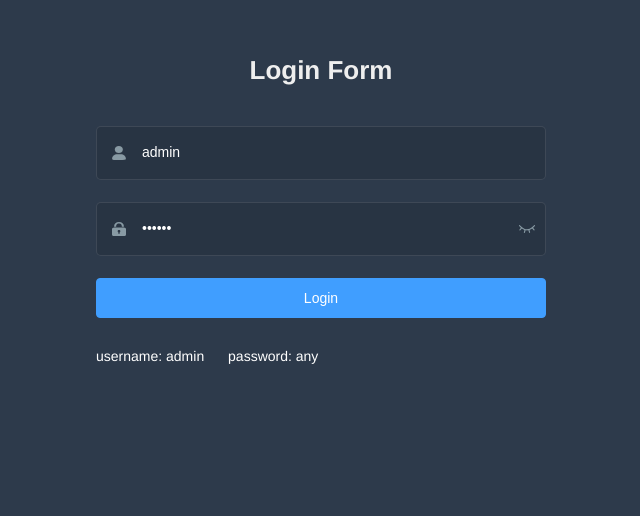
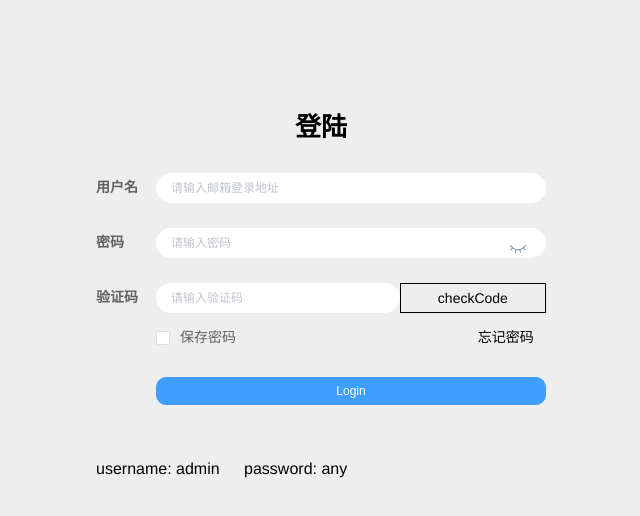
Before and after one commit to Against-violence/AgainstViolenceFE, a Vue app: page /#/login in a window 1280 px wide. Shown: the part 104-620 px from the top of the page, without its empty margins (319-959 px from the left). Built offline with nearby package versions, Linux system fonts and the light colour scheme.

Commit message:
修改注册页布局

```diff
--- a/src/views/login/index.vue
+++ b/src/views/login/index.vue
@@ -1,39 +1,43 @@
 <template>
   <div class="login-container">
-    <el-form ref="loginForm" :model="loginForm" :rules="loginRules" class="login-form" auto-complete="on" label-position="left">
+    <el-form
+      ref="loginForm"
+      size="mini"
+      :model="loginForm"
+      :rules="loginRules"
+      class="login-form"
+      auto-complete="on"
+      label-width="60px"
+      label-position="left"
+      hide-required-asterisk>
 
       <div class="title-container">
-        <h3 class="title">Login Form</h3>
+        <h3 class="title">登陆</h3>
       </div>
 
-      <el-form-item prop="username">
-        <span class="svg-container">
-          <svg-icon icon-class="user" />
-        </span>
+      <el-form-item label="用户名" prop="username">
         <el-input
           ref="username"
           v-model="loginForm.username"
-          placeholder="Username"
+          placeholder="请输入邮箱登录地址"
           name="username"
           type="text"
           tabindex="1"
+          size="mini"
           auto-complete="on"
         />
       </el-form-item>
 
-      <el-form-item prop="password">
-        <span class="svg-container">
-          <svg-icon icon-class="password" />
-        </span>
+      <el-form-item label="密码" prop="password">
         <el-input
-          :key="passwordType"
           ref="password"
           v-model="loginForm.password"
-          :type="passwordType"
-          placeholder="Password"
+          placeholder="请输入密码"
           name="password"
           tabindex="2"
           auto-complete="on"
+          :key="passwordType"
+          :type="passwordType"
           @keyup.enter.native="handleLogin"
         />
         <span class="show-pwd" @click="showPwd">
@@ -41,7 +45,35 @@
         </span>
       </el-form-item>
 
-      <el-button :loading="loading" type="primary" style="width:100%;margin-bottom:30px;" @click.native.prevent="handleLogin">Login</el-button>
+      <el-form-item label="验证码" style="margin: 0px 0px 10px 0px">
+        <el-row justify="space-between">
+          <el-col :span="Number(15)">
+            <el-input
+              class="loginForm-checkCode"
+              name="checkCode"
+              placeholder="请输入验证码"
+              @keyup.enter.native="handleLogin"/>
+          </el-col>
+          <el-col :span="Number(9)">
+            <div style="border: 1px solid #000000;width: 100%; display: inline-flex; justify-content: center;">checkCode</div>
+          </el-col>
+        </el-row>
+      </el-form-item>
+
+      <el-form-item>
+        <el-row justify="space-between">
+          <el-col :span="Number(12)">
+            <el-checkbox>保存密码</el-checkbox>
+          </el-col>
+          <el-col :span="Number(12)">
+            <a style="margin-left: 65%;" href="about blank">忘记密码</a>
+          </el-col>
+        </el-row>
+      </el-form-item>
+
+      <el-form-item>
+        <el-button :loading="loading" type="primary" style="width:100%;margin-bottom:30px;border-radius: 10px;" @click.native.prevent="handleLogin">Login</el-button>
+      </el-form-item>
 
       <div class="tips">
         <span style="margin-right:20px;">username: admin</span>
@@ -60,22 +92,22 @@ export default {
   data() {
     const validateUsername = (rule, value, callback) => {
       if (!validUsername(value)) {
-        callback(new Error('Please enter the correct user name'))
+        callback(new Error('请输入用户名'))
       } else {
         callback()
       }
     }
     const validatePassword = (rule, value, callback) => {
       if (value.length < 6) {
-        callback(new Error('The password can not be less than 6 digits'))
+        callback(new Error('密码不能少于6位'))
       } else {
         callback()
       }
     }
     return {
       loginForm: {
-        username: 'admin',
-        password: '111111'
+        username: '',
+        password: ''
       },
       loginRules: {
         username: [{ required: true, trigger: 'blur', validator: validateUsername }],
@@ -108,13 +140,14 @@ export default {
     handleLogin() {
       this.$refs.loginForm.validate(valid => {
         if (valid) {
-          this.loading = true
-          this.$store.dispatch('user/login', this.loginForm).then(() => {
-            this.$router.push({ path: this.redirect || '/' })
-            this.loading = false
-          }).catch(() => {
-            this.loading = false
-          })
+          this.router.push({ path: '/' })
+          // this.loading = true
+          // this.$store.dispatch('user/login', this.loginForm).then(() => {
+          //   this.$router.push({ path: this.redirect || '/' })
+          //   this.loading = false
+          // }).catch(() => {
+          //   this.loading = false
+          // })
         } else {
           console.log('error submit!!')
           return false
@@ -125,7 +158,7 @@ export default {
 }
 </script>
 
-<style lang="scss">
+<style lang="scss" rel="stylesheet/scss">
 /* 修复input 背景不协调 和光标变色 */
 /* Detail see https://github.com/PanJiaChen/vue-element-admin/pull/927 */
 
@@ -135,26 +168,34 @@ $cursor: #fff;
 
 @supports (-webkit-mask: none) and (not (cater-color: $cursor)) {
   .login-container .el-input input {
-    color: $cursor;
+    /*color: $cursor;*/
   }
+}
+
+.login-container {
+  display: flex;
+  align-items: center;
 }
 
 /* reset element-ui css */
 .login-container {
+
   .el-input {
     display: inline-block;
-    height: 47px;
-    width: 85%;
+    height: 30px;
+    width: 100%;
+    border: 1px;
 
     input {
-      background: transparent;
+      /*background: transparent;*/
       border: 0px;
       -webkit-appearance: none;
-      border-radius: 0px;
       padding: 12px 5px 12px 15px;
-      color: $light_gray;
-      height: 47px;
+      border-radius: 50px;
+      /*color: $light_gray;*/
+      height: 30px;
       caret-color: $cursor;
+
 
       &:-webkit-autofill {
         box-shadow: 0 0 0px 1000px $bg inset !important;
@@ -164,15 +205,15 @@ $cursor: #fff;
   }
 
   .el-form-item {
-    border: 1px solid rgba(255, 255, 255, 0.1);
-    background: rgba(0, 0, 0, 0.1);
-    border-radius: 5px;
-    color: #454545;
+    /*border: 1px solid rgba(255, 255, 255, 0.1);*/
+    /*background: rgba(0, 0, 0, 0.1);*/
+    margin-bottom: 25px;
+    /*color: #454545;*/
   }
 }
 </style>
 
-<style lang="scss" scoped>
+<style lang="scss" rel="stylesheet/scss" scoped>
 $bg:#2d3a4b;
 $dark_gray:#889aa4;
 $light_gray:#eee;
@@ -180,18 +221,16 @@ $light_gray:#eee;
 .login-container {
   min-height: 100%;
   width: 100%;
-  background-color: $bg;
-  overflow: hidden;
+  background-color: $light_gray;
 
   .login-form {
     position: relative;
-    width: 520px;
+    width: 450px;
     max-width: 100%;
-    padding: 160px 35px 0;
+    /*padding: 160px 35px 0;*/
     margin: 0 auto;
-    overflow: hidden;
   }
-
+/*
   .tips {
     font-size: 14px;
     color: #fff;
@@ -211,14 +250,13 @@ $light_gray:#eee;
     width: 30px;
     display: inline-block;
   }
-
+*/
   .title-container {
     position: relative;
 
     .title {
       font-size: 26px;
-      color: $light_gray;
-      margin: 0px auto 40px auto;
+      margin: 0px auto 30px auto;
       text-align: center;
       font-weight: bold;
     }
@@ -226,12 +264,17 @@ $light_gray:#eee;
 
   .show-pwd {
     position: absolute;
-    right: 10px;
+    right: 20px;
     top: 7px;
     font-size: 16px;
     color: $dark_gray;
     cursor: pointer;
     user-select: none;
   }
+
+  .el-form-item__error {
+    padding-top: 6px !important;
+  }
+
 }
 </style>
```
